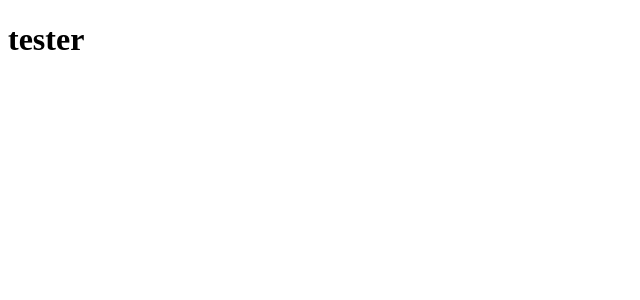
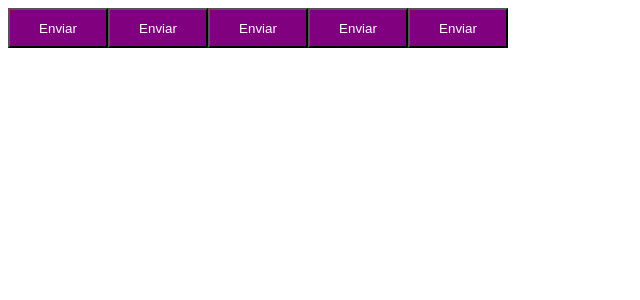
Before and after one commit to crystian97/IgniteTimer, a React (Vite) app in the folder ignite-timer/: page / in a window 1280 px wide. Shown: the top 300 px of the page, without its empty margins (0-640 px from the left). Built offline with nearby package versions, Linux system fonts and the light colour scheme.

Commit message:
feat:cofig theme

```diff
--- a/ignite-timer/src/App.tsx
+++ b/ignite-timer/src/App.tsx
@@ -1,9 +1,15 @@
-import { useState } from 'react'
-
+import { Button } from './components/Button'
+import {ThemeProvider} from 'styled-components'
+import { defaultTheme } from './styles/themes/default'
 export function App() {
-  const [count, setCount] = useState(0)
 
   return (
-   <h1>tester</h1>
+   <ThemeProvider theme={defaultTheme}>
+    <Button variant='primary'/>
+    <Button variant='secondary'/>
+    <Button variant='success'/>
+    <Button variant='danger'/>
+    <Button/>
+   </ThemeProvider>
   )
 }
--- /dev/null
+++ b/ignite-timer/src/components/Button.styles.ts
@@ -0,0 +1,22 @@
+import styled ,{css}from 'styled-components'
+export type ButtonVaiant = 'primary' |'secondary'|'danger'|'success' | 'neutral';
+interface ButtonContainerProps{
+    variant?:ButtonVaiant;
+}
+const buttonVariants={
+    primary:'purple',
+    secondary:'orange',
+    danger:'red',
+    success:'green'
+
+}
+export const ButtonContainer= styled.button<ButtonContainerProps>`
+    width: 100px;
+    height: 40px;
+    background-color: ${props=>props.theme.primary};
+    color:${props=>props.theme.white};
+
+    /* ${props=>{
+        return css`background-color:${buttonVariants[props.variant]}`
+    }} */
+`;
--- /dev/null
+++ b/ignite-timer/src/components/Button.tsx
@@ -0,0 +1,11 @@
+import styles from './Button.module.css';
+import { ButtonContainer, ButtonVaiant } from './Button.styles';
+interface ButtonProps{
+    variant?:ButtonVaiant;
+}
+
+export function Button({variant = 'primary'}:ButtonProps){
+    return(
+        <ButtonContainer variant={variant}>Enviar</ButtonContainer>
+    )
+}
--- /dev/null
+++ b/ignite-timer/src/styles/themes/default.ts
@@ -0,0 +1,5 @@
+export const defaultTheme= {
+    primary:'purple',
+    secondary:'orange',
+    white:'white'
+}
```
